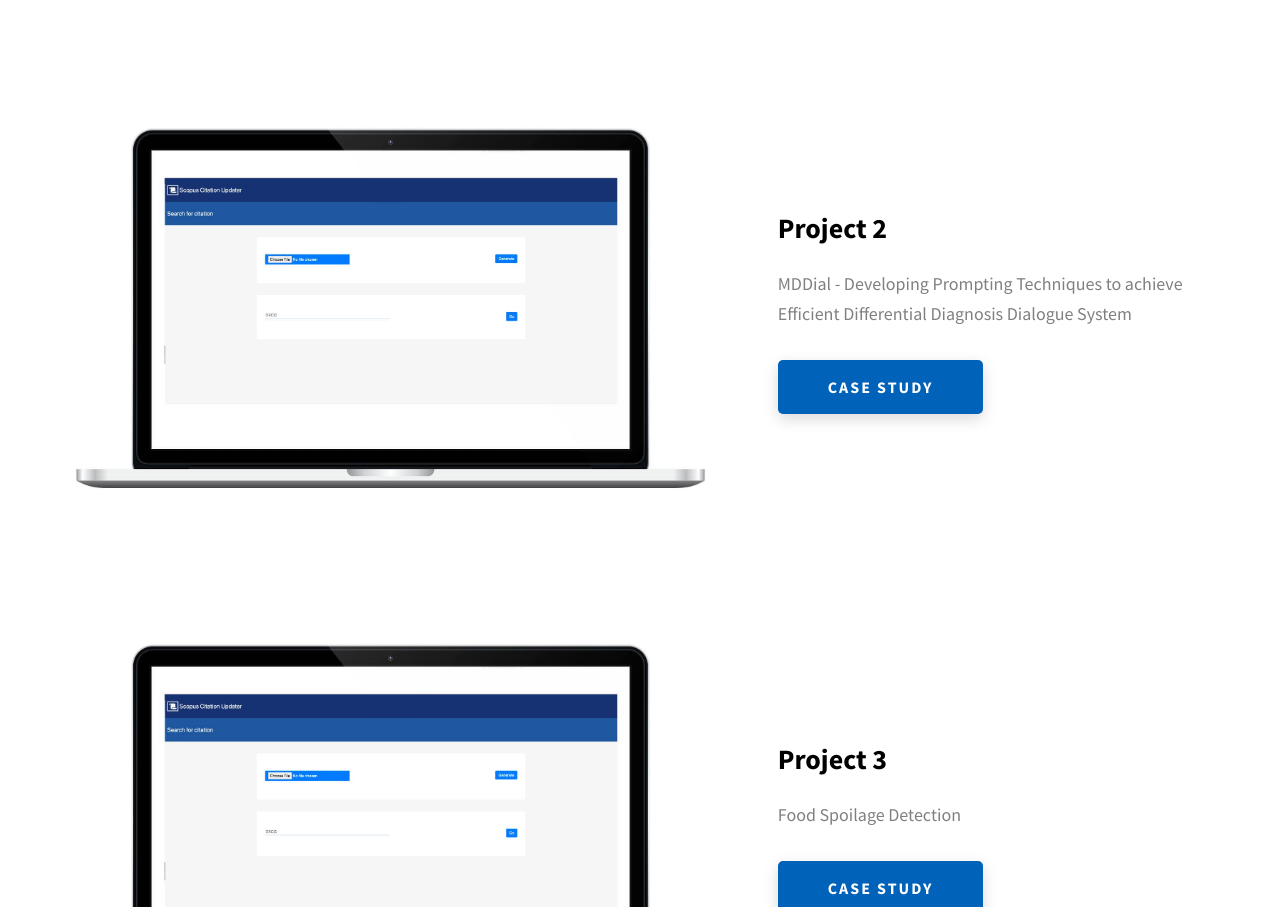
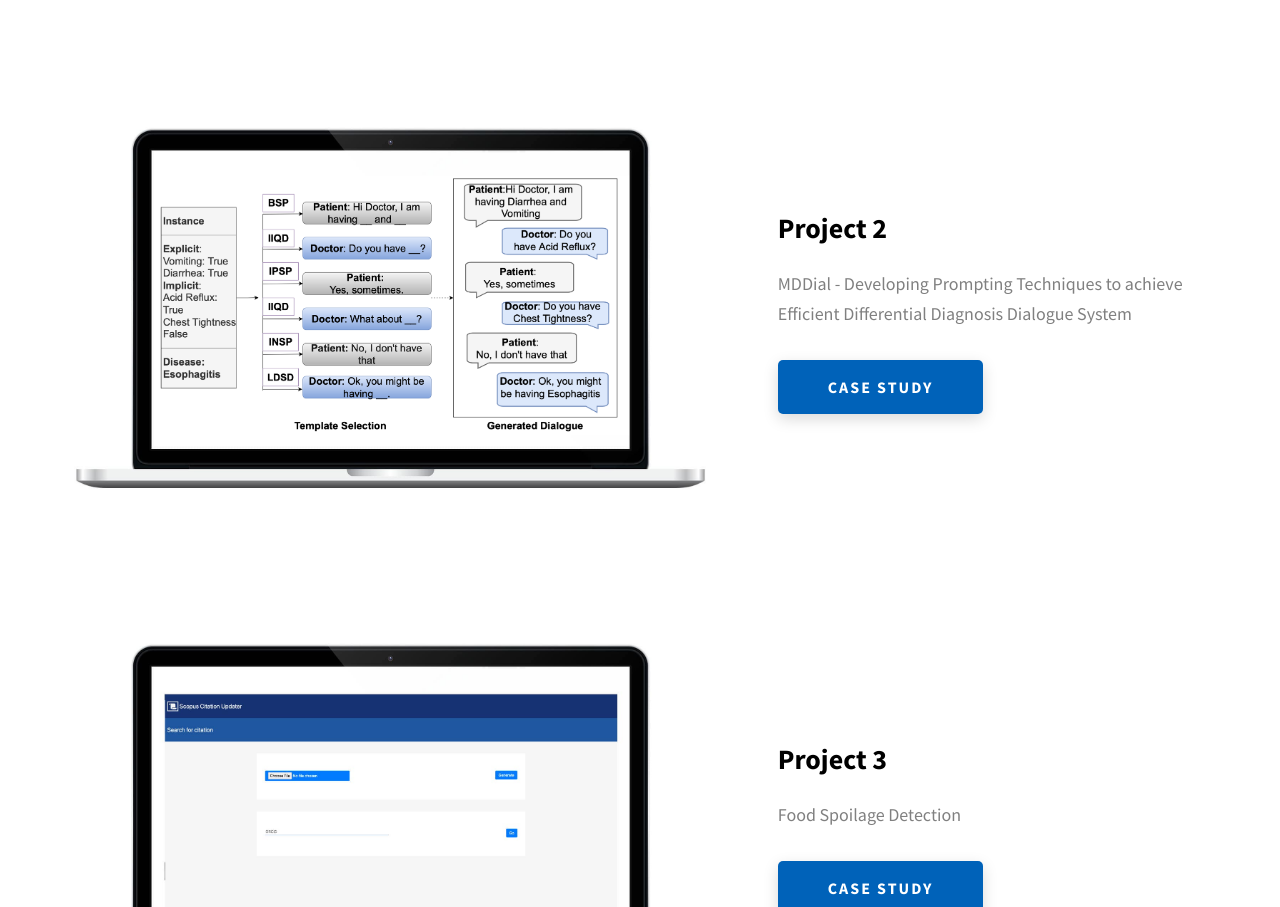
Before and after one commit to priya212000/portfolio, a website: page index.html in a window 1280 px wide. Shown: the part 2670-3577 px from the top of the page. Drawn offline with Linux system fonts and the light colour scheme.

Commit message:
mddial changes

```diff
--- a/index.html
+++ b/index.html
@@ -256,7 +256,7 @@
           <div class="projects__row">
             <div class="projects__row-img-cont">
               <img
-                src="./assets/jpeg/project-mockup-example.jpeg"
+                src="./assets/png/mddial.png"
                 alt="Software Screenshot"
                 class="projects__row-img"
                 loading="lazy"
```
Also changed, not shown: project-2.html (+1 -1 lines), assets/png/mddial.png (added).
